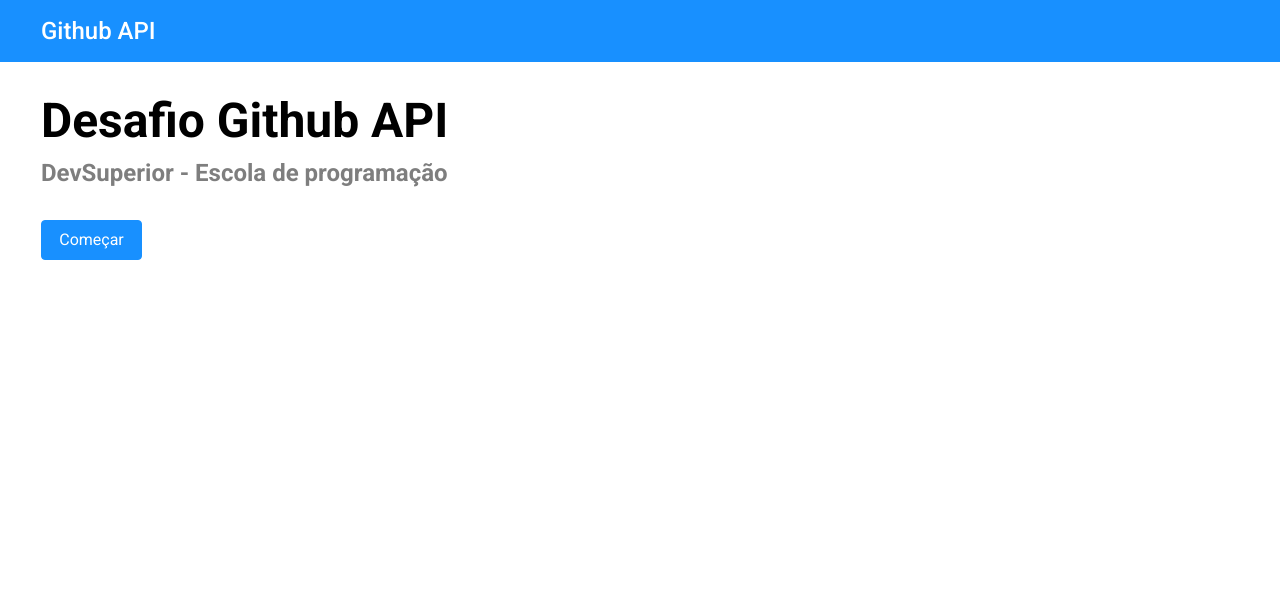
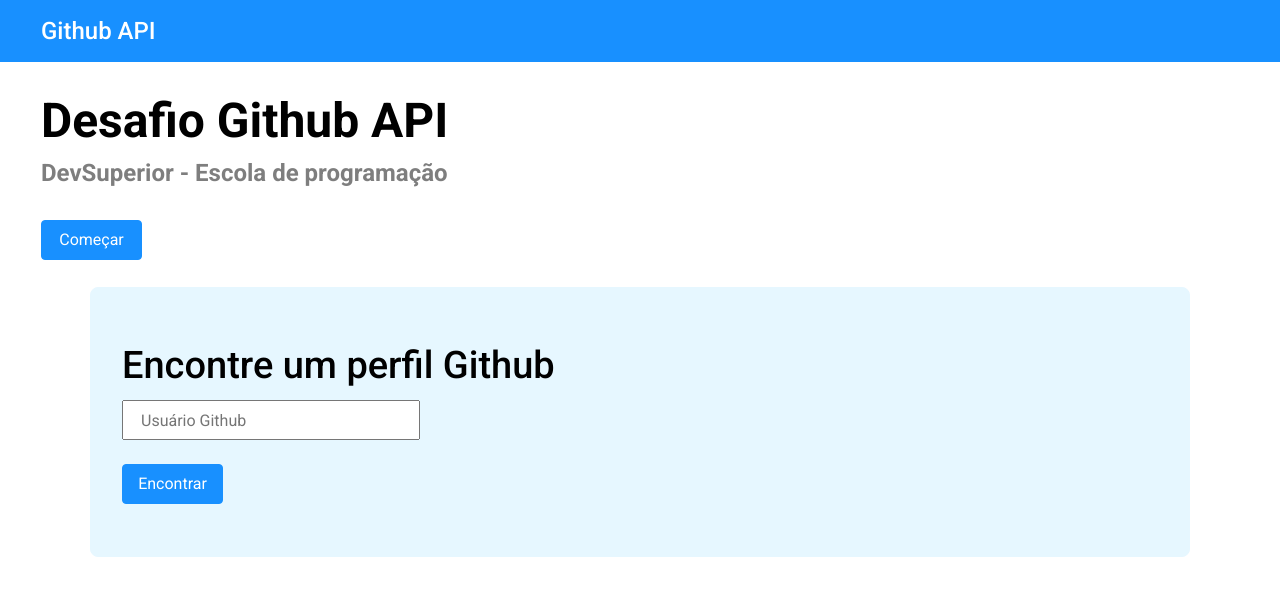
Before and after one commit to marceloliveirali/desafio-react-api, a React (Vite) app: page /home in a window 1280 px wide. Shown: the top 596 px of the page. Built offline with nearby package versions, Linux system fonts and the light colour scheme.

Commit message:
product box-form

```diff
--- /dev/null
+++ b/src/components/Box/index.tsx
@@ -0,0 +1,21 @@
+import ButtonE from '../ButtonE';
+import './styles.css';
+
+function Box()
+{
+    return (
+        <>
+            <div className='container-box'>
+                <form>
+                    <label className='label-box'>
+                        <p className='text-label1'>Encontre um perfil Github</p>
+                        <input className='input1' type="text" name="" id="" placeholder='Usuário Github' />
+                    </label>
+                    <ButtonE />
+                </form>
+            </div>
+        </>
+    );
+}
+
+export default Box;
--- /dev/null
+++ b/src/components/Box/styles.css
@@ -0,0 +1,31 @@
+.container-box {
+    background-color: var(--background-colour-secondary);
+    border: 1px solid var(--background-colour-secondary);
+    margin: 0 90px;
+    height: 270px;
+    display: block;
+    border-radius: 8px;
+}
+
+.label-box {
+    display: block;
+}
+
+.text-label1 {
+    margin: 54px 0 12px 31px;
+    font-size: 38px;
+    font-weight: 500;
+    line-height: 46px;
+}
+
+.input1 {
+    margin: 0 0 24px 31px;
+    padding: 8px 27px 8px 17px;
+    width: 298px;
+    height: 40px;
+    font-weight: 400;
+    font-size: 16px;
+    display: flex;
+    align-items: center;
+    line-height: 24px;
+}
--- a/src/components/ButtonC/styles.css
+++ b/src/components/ButtonC/styles.css
@@ -11,4 +11,5 @@
     line-height: 24px;
     letter-spacing: 0%;
     vertical-align: middle;
+    margin-bottom: 27px;
 }
--- a/src/components/ButtonE/index.tsx
+++ b/src/components/ButtonE/index.tsx
@@ -0,0 +1,14 @@
+import './styles.css';
+
+function ButtonE()
+{
+    return (
+        <>
+            <button className='buttone'>
+                Encontrar
+            </button>
+        </>
+    );
+}
+
+export default ButtonE;
--- a/src/components/ButtonE/styles.css
+++ b/src/components/ButtonE/styles.css
@@ -0,0 +1,15 @@
+.buttone {
+    background-color: var(--background-colour-primary);
+    border: 1px solid var(--background-colour-primary);
+    margin-left: 31px;
+    width: 101px;
+    height: 40px;
+    border-radius: 4px;
+    color: var(--text-colour-primary);
+    font-size: 16px;
+    font-weight: 400;
+    line-height: 24px;
+    letter-spacing: 0%;
+    vertical-align: middle;
+    margin-bottom: 27px;
+}
--- a/src/index.css
+++ b/src/index.css
@@ -2,6 +2,7 @@
 
 :root {
     --background-colour-primary: #1890ff;
+    --background-colour-secondary: #e6f7ff;
 
     --text-colour-primary: #ffffff;
     --text-colour-secondary: #000000;
--- a/src/routes/HomeBody/index.tsx
+++ b/src/routes/HomeBody/index.tsx
@@ -1,3 +1,4 @@
+import Box from '../../components/Box';
 import ButtonC from '../../components/ButtonC';
 import './styles.css';
 
@@ -8,6 +9,7 @@
             <h1 className='homeBodyH1'>Desafio Github API</h1>
             <p className='homeBodyP'>DevSuperior - Escola de programação</p>
             <ButtonC />
+            <Box />
         </>
     );
 }
```
